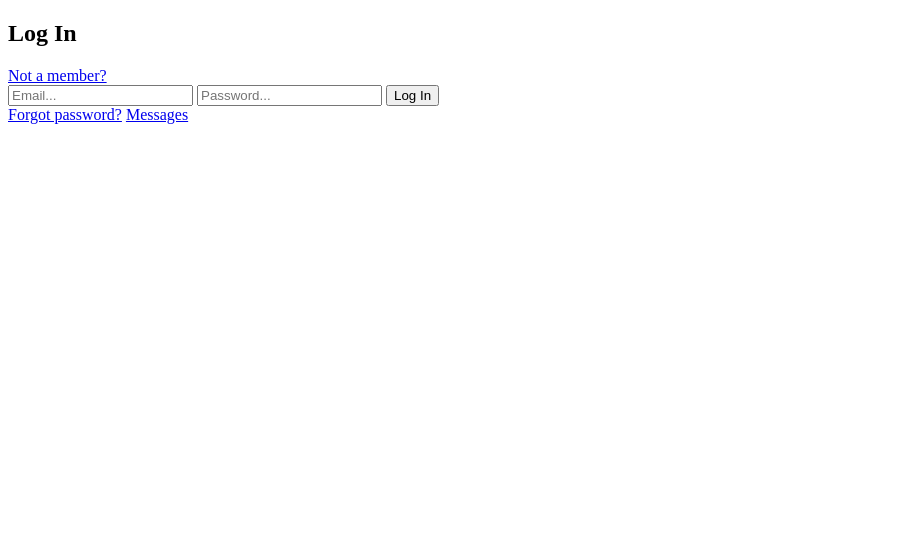
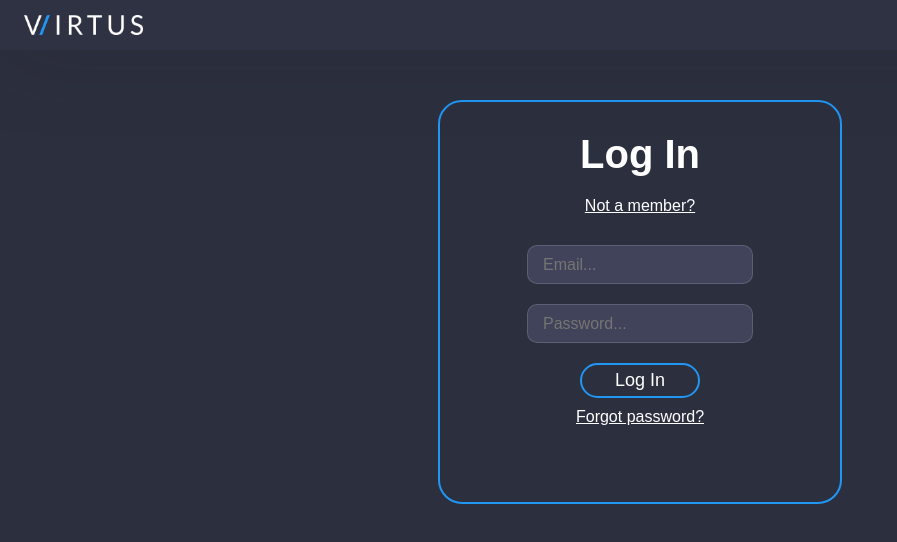
Before and after one commit to GH-Frontend-JS-9-online/kosenko_hw_12, a plain HTML site: page public/index.html in a window 1280 px wide. Shown: the whole page, without its empty margins (0-897 px from the left). Drawn offline with Linux system fonts and the light colour scheme.

Commit message:
Still in progress

```diff
--- a/public/assets/styles/main.css
+++ b/public/assets/styles/main.css
@@ -0,0 +1,95 @@
+* {
+    margin: 0;
+    font-family: 'Montserrat', sans-serif;
+}
+body {
+    background-color: #2c2f3e;
+    color: #fff;
+}
+
+.logo {
+    font-size: 0;
+}
+
+.logo_img {
+    height: 20px;
+}
+
+.header {
+    display: flex;
+    align-items: center;
+    justify-content: space-between;
+    padding-left: 24px;
+    padding-right: 24px;
+    height: 50px;
+    filter: drop-shadow(0px 3px 40px rgba(23,24,32,0.2));
+    background-color: #2f3242;
+}
+
+.login-block {
+    display: flex;
+    flex-direction: column;
+    align-items: center;
+    width: 400px;
+    height: 400px;
+    border: 2px solid #2196f3;
+    border-radius: 24px;
+    margin: 50px auto;
+}
+
+.link {
+    color: #fff;
+}
+
+.link:hover {
+    color: #2196f3;
+}
+
+.button {
+    width: 120px;
+    height: 35px;
+    border-radius: 24px;
+    background-color: rgba(33,150,243,0);
+    border: 2px solid #2196f3;
+    color: #fff;
+    font-size: 18px;
+}
+
+.button:hover {
+    background-color: #2196f3;
+    border: 2px solid rgba(156,161,178,0.3);
+}
+
+.input-block {
+    height: 35px;
+    border-radius: 10px;
+    background-color: #404359;
+    background-position: 575px;
+    border: 1px solid rgba(156,161,178,0.3);
+    font-size: 16px;
+    color: #9ca1b2;
+    padding-left: 15px;
+    margin-bottom: 20px;
+}
+
+.form-block {
+    display: flex;
+    flex-direction: column;
+    align-items: center;
+    padding-top: 30px;
+    padding-bottom: 5px;
+}
+
+.title_text_align {
+    font-size: 40px;
+    padding-top: 30px;
+    padding-bottom: 20px;
+}
+
+.errorMessage {
+    color: #F00;
+    font-size: 14px;
+    padding-left: 20px;
+    padding-top: 5px;
+    padding-right: 10px;
+}
--- a/public/index.html
+++ b/public/index.html
@@ -9,17 +9,26 @@
     <title>VIRTUS</title>
 </head>
 <body>
-    <h2>Log In</h2>
-    <a href="pages/signup/signup.html">Not a member?</a>
-    <form id="form" name="form">
-        <input type="email" name="email" id="email" placeholder="Email...">
-        <input type="password" name="password" id="password" placeholder="Password...">
-        <input type="button" value="Log In" id="signin">
-    </form>
-    <a href="pages/reset/reset.html">Forgot password?</a>
+    <header class="header">
+        <div class="logo">
+            <a href="#"><img class="logo_img" src="../../assets/images/logo.png" alt="virtus"></a>
+            <h1>Virtus</h1>
+        </div>
+    </header>
+    <div class="login-block">
+        <h2 class="title_text_align">Log In</h2>
+        <a class="link" href="pages/signup/signup.html">Not a member?</a>
+        <form class="form-block" id="form" name="form">
+            <input class="input-block" type="email" name="email" id="email" placeholder="Email...">
+            <input class="input-block" type="password" name="password" id="password" placeholder="Password...">
+            <input class="button" type="button" value="Log In" id="signin">
+            <p id="errorMessage" class="errorMessage"></p>
+        </form>
+        <a class="link" href="pages/reset/reset.html">Forgot password?</a>
 
-    <a href="pages/messages/messages.html">Messages</a>
+        <!-- <a href="pages/messages/messages.html">Messages</a> -->
+    </div>
 
-    <script type = "module" src="main.js"></script>
+    <script type="module" src="main.js"></script>
 </body>
 </html>
--- a/public/pages/signin/signin.js
+++ b/public/pages/signin/signin.js
@@ -1,4 +1,4 @@
-const requestURL = 'http://localhost:3000/api/users/login';
+const requestURL = 'https://geekhub-frontend-js-9.herokuapp.com/api/users/login';
 
 let userEmail = document.getElementById('email');
 let userPassword = document.getElementById('password');
@@ -29,6 +29,11 @@ function sendRequest(method, requestURL) {
         headers: headers
     }).then(response => {
         if (response.ok) {
+            console.log(response.headers.get('X-Auth-Token'));
+            let userToken = response.headers.get('X-Auth-Token');
+            // let cookies = "user=" + userToken;
+            // document.cookie = cookies;
+            window.localStorage.setItem('token', userToken);
             return response.json();
         }
 
@@ -43,10 +48,16 @@ function sendRequest(method, requestURL) {
 signin.onclick = () => {
     sendRequest('POST', requestURL)
         .then(data => {
-            console.log(data);
-            let div = document.createElement("div");
-            div.innerHTML = "Hello, " + data.name;
-            form.after(div);
+          console.log(data);
+          window.location.href = 'pages/messages/messages.html';
+          // let div = document.createElement("div");
+          // div.innerHTML = "Hello, " + data.name;
+          // form.after(div);
         })
-        .catch(err => console.log(err))
+        .catch(err => {
+          console.log(err);
+          let errorMessage = document.getElementById("errorMessage");
+          errorMessage.innerHTML = "Oops, looks like email or password is incorrect. Please try again.";
+          // form.after(div);
+        })
 }
--- a/public/pages/signup/signup.js
+++ b/public/pages/signup/signup.js
@@ -1,4 +1,4 @@
-const requestURL = 'http://localhost:3000/api/users';
+const requestURL = 'https://geekhub-frontend-js-9.herokuapp.com/api/users/';
 
 let userName = document.getElementById('name');
 let userEmail = document.getElementById('email');
```
Also changed, not shown: public/assets/styles/messages.css (+5 -5 lines), public/pages/signup/signup.html (+19 -10 lines).
